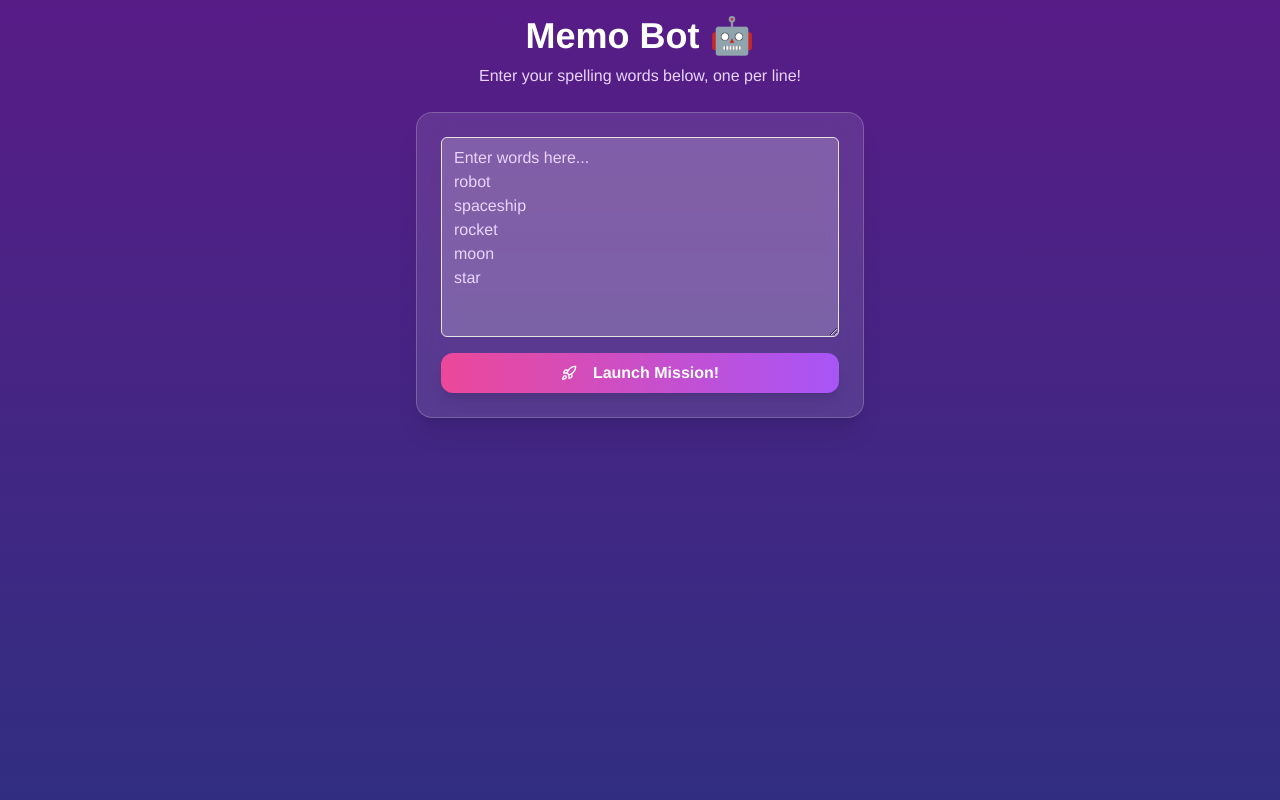
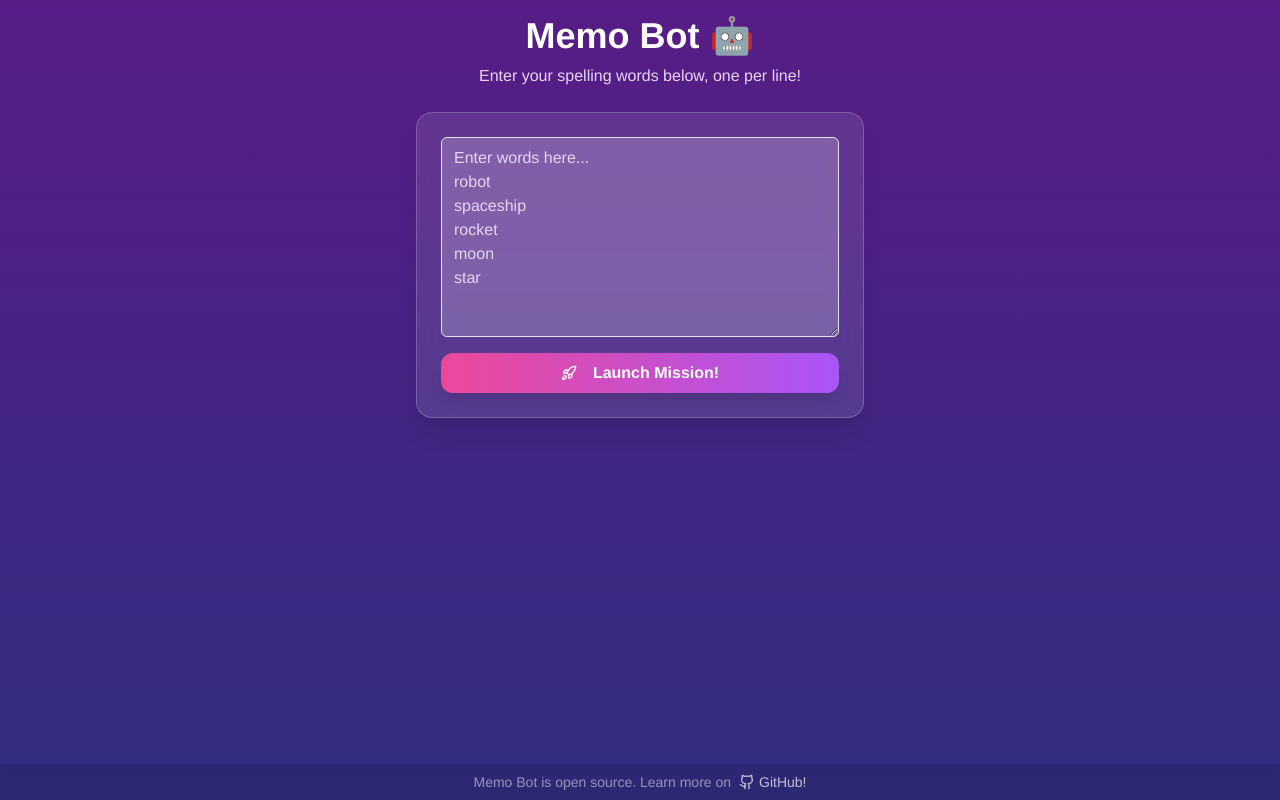
Before and after one commit to mdjastrzebski/memo-bot, a React (Vite) app: page / in a window 1280 px wide. Built offline with nearby package versions, Linux system fonts and the light colour scheme.

Commit message:
feat: footer + readme tweaks

```diff
--- a/src/app.tsx
+++ b/src/app.tsx
@@ -1,5 +1,6 @@
 import { useState } from 'react';
 
+import { Footer } from './components/footer';
 import { useBeforeUnload } from './hooks/use-before-unload';
 import InputScreen from './screens/input-screen';
 import QuestionScreen from './screens/question-screen';
@@ -38,7 +39,12 @@
   };
 
   if (isSetupState) {
-    return <InputScreen onWordsSubmit={handleWordsSubmit} />;
+    return (
+      <>
+        <InputScreen onWordsSubmit={handleWordsSubmit} />
+        <Footer />
+      </>
+    );
   }
 
   const handleRestart = () => {
@@ -50,7 +56,12 @@
   };
 
   if (isResultsState) {
-    return <ResultsScreen completedWords={gameState.completedWords} onRestart={handleRestart} />;
+    return (
+      <>
+        <ResultsScreen completedWords={gameState.completedWords} onRestart={handleRestart} />
+        <Footer />
+      </>
+    );
   }
 
   const handleAnswer = (result: WordResult) => {
@@ -94,6 +105,7 @@
     gameState.completedWords.reduce((acc, word) => acc + word.correctStreak, 0);
 
   return (
+    <>
       <QuestionScreen
         key={`${currentWord.word}-${currentWord.correctStreak}-${currentWord.incorrectCount}`}
         word={currentWord.word}
@@ -101,6 +113,8 @@
         remaining={remaining}
         completed={completed}
       />
+      <Footer />
+    </>
   );
 }
 
--- /dev/null
+++ b/src/components/footer.tsx
@@ -0,0 +1,20 @@
+import { Github } from 'lucide-react';
+
+export function Footer() {
+  return (
+    <footer className="fixed bottom-0 left-0 right-0 bg-black/10 backdrop-blur-sm py-2">
+      <div className="container mx-auto px-4 flex flex-row items-center justify-center gap-2 text-white/50">
+        <span className="text-sm">Memo Bot is open source. Learn more on</span>
+        <a
+          href="https://www.github.com/mdjastrzebski/memo-bot"
+          target="_blank"
+          rel="noopener noreferrer"
+          className="flex items-center gap-1 hover:text-white transition-colors text-white/70"
+        >
+          <Github className="w-4 h-4" />
+          <span className="text-sm">GitHub!</span>
+        </a>
+      </div>
+    </footer>
+  );
+}
```
Also changed, not shown: 1 other file (tests, documents, lock files or other folders). Lines whose indentation alone changed are shown as unchanged.
